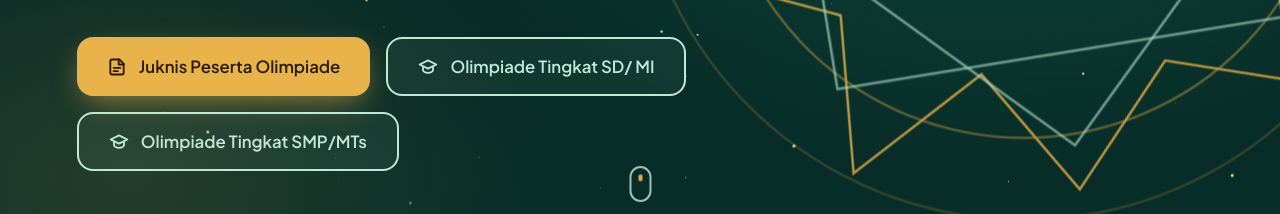
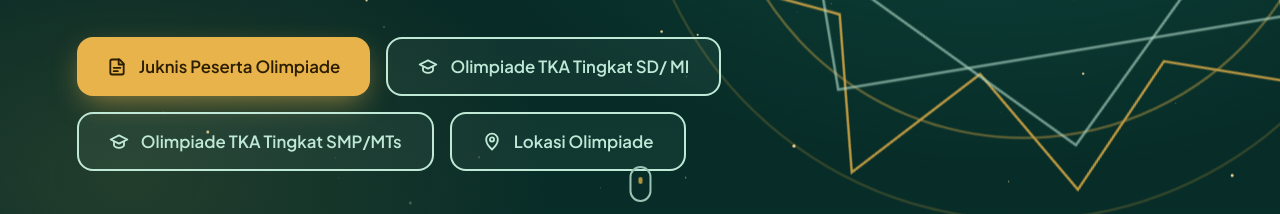
Before and after one commit to afahrizal1116/webTKA2026, a plain HTML site: page index.html in a window 1280 px wide. Shown: the part 593-807 px from the top of the page. Drawn offline with nearby package versions, Linux system fonts and the light colour scheme.

Commit message:
Update index.html

```diff
--- a/index.html
+++ b/index.html
@@ -306,8 +306,9 @@ footer{
     <p class="sub">Ajang adu kemampuan akademik dan perayaan kreativitas santri. <b>Baca juknis lebih dulu</b>, lalu pilih Olimpiade sesuai jenjang peserta.</p>
     <div class="cta">
       <a class="btn btn-gold" href="https://drive.google.com/file/d/1gxQWzgXHq55tVAKht1ASDJk45Y7Ca49S/view?usp=drive_link" target="_blank" rel="noopener noreferrer"><svg viewBox="0 0 24 24" fill="none" stroke="currentColor" stroke-width="2.2" stroke-linecap="round" stroke-linejoin="round"><path d="M4 5a2 2 0 0 1 2-2h9l5 5v11a2 2 0 0 1-2 2H6a2 2 0 0 1-2-2z"/><path d="M14 3v6h6M8 13h8M8 17h5"/></svg>Juknis Peserta Olimpiade</a>
-      <a class="btn btn-line" href="https://docs.google.com/forms/d/e/1FAIpQLSeIPspAG-GGktG-BgVUFdvJHgXnqoNoV93fN2ZDSOP6UA_zKA/formResponse" target="_blank" rel="noopener noreferrer"><svg viewBox="0 0 24 24" fill="none" stroke="currentColor" stroke-width="2.2" stroke-linecap="round" stroke-linejoin="round"><path d="m2 9 10-5 10 5-10 5z"/><path d="M6 11.5V16c0 1.4 2.7 3 6 3s6-1.6 6-3v-4.5"/></svg>Olimpiade Tingkat SD/ MI</a>
-      <a class="btn btn-line" href="https://docs.google.com/forms/d/e/1FAIpQLSeIPspAG-GGktG-BgVUFdvJHgXnqoNoV93fN2ZDSOP6UA_zKA/formResponse" target="_blank" rel="noopener noreferrer"><svg viewBox="0 0 24 24" fill="none" stroke="currentColor" stroke-width="2.2" stroke-linecap="round" stroke-linejoin="round"><path d="m2 9 10-5 10 5-10 5z"/><path d="M6 11.5V16c0 1.4 2.7 3 6 3s6-1.6 6-3v-4.5"/></svg>Olimpiade Tingkat SMP/MTs</a>
+      <a class="btn btn-line" href="https://docs.google.com/forms/d/e/1FAIpQLSeIPspAG-GGktG-BgVUFdvJHgXnqoNoV93fN2ZDSOP6UA_zKA/formResponse" target="_blank" rel="noopener noreferrer"><svg viewBox="0 0 24 24" fill="none" stroke="currentColor" stroke-width="2.2" stroke-linecap="round" stroke-linejoin="round"><path d="m2 9 10-5 10 5-10 5z"/><path d="M6 11.5V16c0 1.4 2.7 3 6 3s6-1.6 6-3v-4.5"/></svg>Olimpiade TKA Tingkat SD/ MI</a>
+      <a class="btn btn-line" href="https://docs.google.com/forms/d/e/1FAIpQLSeIPspAG-GGktG-BgVUFdvJHgXnqoNoV93fN2ZDSOP6UA_zKA/formResponse" target="_blank" rel="noopener noreferrer"><svg viewBox="0 0 24 24" fill="none" stroke="currentColor" stroke-width="2.2" stroke-linecap="round" stroke-linejoin="round"><path d="m2 9 10-5 10 5-10 5z"/><path d="M6 11.5V16c0 1.4 2.7 3 6 3s6-1.6 6-3v-4.5"/></svg>Olimpiade TKA Tingkat SMP/MTs</a>
+      <a class="btn btn-line" href="https://maps.app.goo.gl/1sAPWwg2gbQ5aiADA" target="_blank" rel="noopener noreferrer"><svg viewBox="0 0 24 24" fill="none" stroke="currentColor" stroke-width="2.2" stroke-linecap="round" stroke-linejoin="round"><path d="M12 21s7-6.2 7-12a7 7 0 0 0-14 0c0 5.8 7 12 7 12z"/><circle cx="12" cy="9" r="2.5"/></svg>Lokasi Olimpiade</a>
     </div>
   </div>
   <div class="scroll-hint"><span></span>Gulir ke bawah</div>
@@ -387,7 +388,7 @@ footer{
       </div>
       <div class="step rv">
         <div class="num">2</div>
-        <div class="body"><h3>Pilih tingkat Olimpiade</h3><p>Buka tombol sesuai jenjang peserta: <a href="https://docs.google.com/forms/d/e/1FAIpQLSeIPspAG-GGktG-BgVUFdvJHgXnqoNoV93fN2ZDSOP6UA_zKA/formResponse" target="_blank" rel="noopener noreferrer">tingkat SD/ MI</a> atau <a href="https://docs.google.com/forms/d/e/1FAIpQLSeIPspAG-GGktG-BgVUFdvJHgXnqoNoV93fN2ZDSOP6UA_zKA/formResponse" target="_blank" rel="noopener noreferrer">tingkat SMP/MTs</a>.</p></div>
+        <div class="body"><h3>Pilih tingkat Olimpiade</h3><p>Buka tombol sesuai jenjang peserta. Lokasi acara ada di <a href="https://maps.app.goo.gl/1sAPWwg2gbQ5aiADA" target="_blank" rel="noopener noreferrer">peta</a>. Pilih <a href="https://docs.google.com/forms/d/e/1FAIpQLSeIPspAG-GGktG-BgVUFdvJHgXnqoNoV93fN2ZDSOP6UA_zKA/formResponse" target="_blank" rel="noopener noreferrer">tingkat SD/ MI</a> atau <a href="https://docs.google.com/forms/d/e/1FAIpQLSeIPspAG-GGktG-BgVUFdvJHgXnqoNoV93fN2ZDSOP6UA_zKA/formResponse" target="_blank" rel="noopener noreferrer">tingkat SMP/MTs</a>.</p></div>
       </div>
       <div class="step rv">
         <div class="num">3</div>
@@ -409,7 +410,11 @@ footer{
       </div>
       <div class="qa rv">
         <button type="button" aria-expanded="false"><span>Bagaimana cara mengikuti Olimpiade?</span><i class="plus"></i></button>
-        <div class="ans"><p>Pilih tombol “Olimpiade Tingkat SD/ MI” atau “Olimpiade Tingkat SMP/MTs” sesuai jenjang peserta, lalu ikuti petunjuk yang tampil.</p></div>
+        <div class="ans"><p>Pilih tombol “Olimpiade TKA Tingkat SD/ MI” atau “Olimpiade TKA Tingkat SMP/MTs” sesuai jenjang peserta, lalu ikuti petunjuk yang tampil.</p></div>
+      </div>
+      <div class="qa rv">
+        <button type="button" aria-expanded="false"><span>Di mana lokasi Olimpiade?</span><i class="plus"></i></button>
+        <div class="ans"><p>Tekan tombol “Lokasi Olimpiade” untuk membuka petunjuk arah di Google Maps.</p></div>
       </div>
       <div class="qa rv">
         <button type="button" aria-expanded="false"><span>Bagaimana mengetahui jadwal terbaru?</span><i class="plus"></i></button>
@@ -429,8 +434,9 @@ footer{
     <p class="lead rv">Mulai dari juknis, lalu pilih Olimpiade sesuai jenjang peserta.</p>
     <div class="cta rv">
       <a class="btn btn-gold" href="https://drive.google.com/file/d/1gxQWzgXHq55tVAKht1ASDJk45Y7Ca49S/view?usp=drive_link" target="_blank" rel="noopener noreferrer">Juknis Peserta Olimpiade</a>
-      <a class="btn btn-line" href="https://docs.google.com/forms/d/e/1FAIpQLSeIPspAG-GGktG-BgVUFdvJHgXnqoNoV93fN2ZDSOP6UA_zKA/formResponse" target="_blank" rel="noopener noreferrer">Olimpiade Tingkat SD/ MI</a>
-      <a class="btn btn-line" href="https://docs.google.com/forms/d/e/1FAIpQLSeIPspAG-GGktG-BgVUFdvJHgXnqoNoV93fN2ZDSOP6UA_zKA/formResponse" target="_blank" rel="noopener noreferrer">Olimpiade Tingkat SMP/MTs</a>
+      <a class="btn btn-line" href="https://docs.google.com/forms/d/e/1FAIpQLSeIPspAG-GGktG-BgVUFdvJHgXnqoNoV93fN2ZDSOP6UA_zKA/formResponse" target="_blank" rel="noopener noreferrer">Olimpiade TKA Tingkat SD/ MI</a>
+      <a class="btn btn-line" href="https://docs.google.com/forms/d/e/1FAIpQLSeIPspAG-GGktG-BgVUFdvJHgXnqoNoV93fN2ZDSOP6UA_zKA/formResponse" target="_blank" rel="noopener noreferrer">Olimpiade TKA Tingkat SMP/MTs</a>
+      <a class="btn btn-line" href="https://maps.app.goo.gl/1sAPWwg2gbQ5aiADA" target="_blank" rel="noopener noreferrer">Lokasi Olimpiade</a>
     </div>
   </div>
 </section>
```
